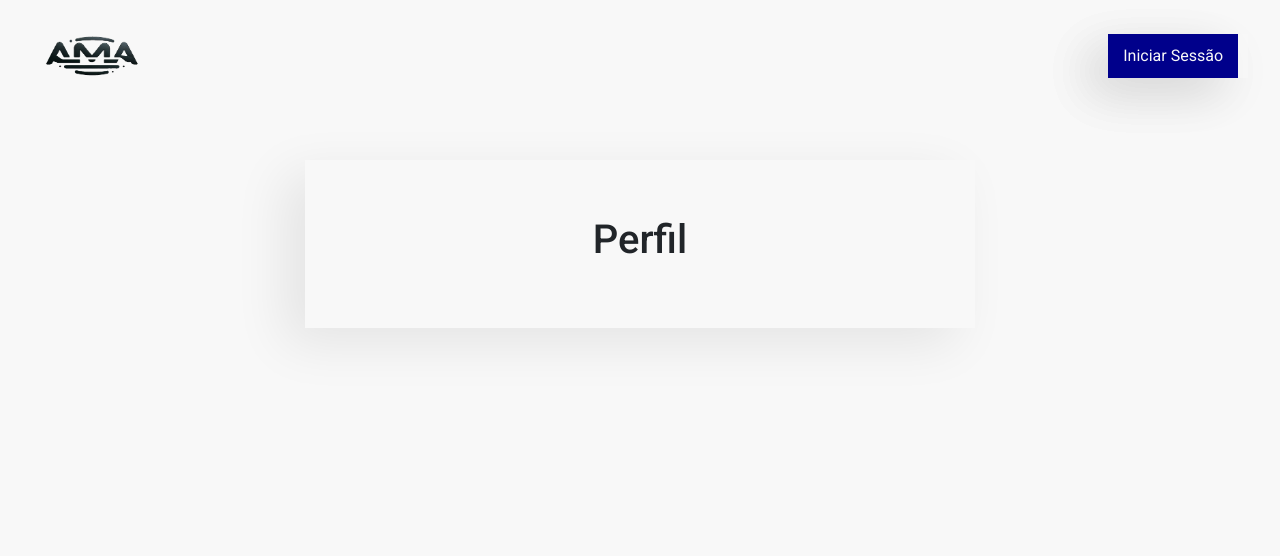
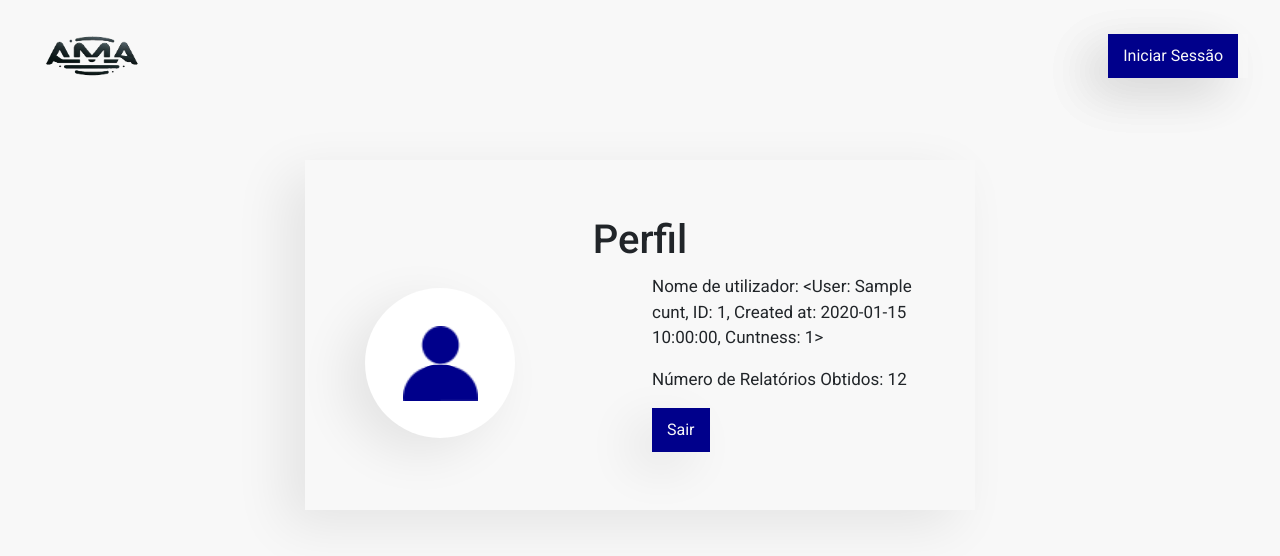
Before and after one commit to oks-erm/Google-Hackathon-June-2024-v2, a Flask app: template templates/profile.html in a window 1280 px wide. Shown: the top 556 px of the page. Run offline with Flask 3, Linux system fonts and the light colour scheme; the template is opened without the code that fills it: values that come from a table or form of the project are taken from there, others are empty; tables that the repository leaves empty hold one stand-in row (values such as "Sample post"); some libraries are stand-ins or nearby versions.

Commit message:
profile page done

```diff
--- a/app.py
+++ b/app.py
@@ -85,6 +85,7 @@ def login():
         if login and login.password == current_entered_pass:
             session['user_id'] = login.id
             session["isAuthenticated"] = True
+            session['username'] = username
             flash('Login successful', 'success')
             return redirect(url_for('index'))
         else:
@@ -93,11 +94,20 @@ def login():
 
     return render_template('login.html', isLoginPage=True, isAuthenticated=session.get("isAuthenticated", False))
 
+@app.route('/logout', methods=['GET'])
+def logout():
+    session["isAuthenticated"] = False
+    return redirect(url_for('index'))
+
+
+
 @app.route("/profile")
 def profile():
     if not session.get("isAuthenticated", False):
         return redirect(url_for('login'))
-    return render_template('profile.html', isLoginPage=False, isAuthenticated=session.get("isAuthenticated", False))
+    user = session.get("username")
+    print(user)
+    return render_template('profile.html', isLoginPage=False, isAuthenticated=session.get("isAuthenticated", False), user=user)
 
 
 @app.route('/report', methods=['GET', 'POST'])
--- a/static/style.css
+++ b/static/style.css
@@ -250,3 +250,21 @@ input[type="text"], input[type="password"]
     padding: 10px;
     margin: 5px;
 }
+
+/* profile.html */
+.profile-pic
+{
+    padding: 50px;
+    border-radius: 50%;
+    background-color: white;
+    background-image: url("../static/assets/ppl-icon.png");
+    background-size: 50%;
+    background-position: center center;
+    background-repeat: no-repeat;
+    box-shadow: -20px 15px 50px #00000015;
+}
+
+.user-infos
+{
+    font-size: 17px;
+}
--- a/templates/profile.html
+++ b/templates/profile.html
@@ -8,6 +8,18 @@
 <div class="container">
     <div class="login-wrap">
         <h1 class="text-center h1">Perfil</h1>
+        <div class="row ma-0 pa-0 mx-5 d-flex align-items-center" style="padding-right: 0px;">
+            <div class="col my-3">
+                <img class="profile-pic" src="../static/assets/ppl-icon.png">
+            </div>
+            <div class="col ma-0 pa-0" style="padding-left: -30px;">
+                <p class="user-infos">Nome de utilizador: {{ user }} </p>
+                <p class="user-infos">Número de Relatórios Obtidos: 12 </p>
+                <form action="/logout" method="GET">
+                    <button type="submit">Sair</button>
+                </form>
+            </div>
+        </div>
     </div>
 </div>
 
```
